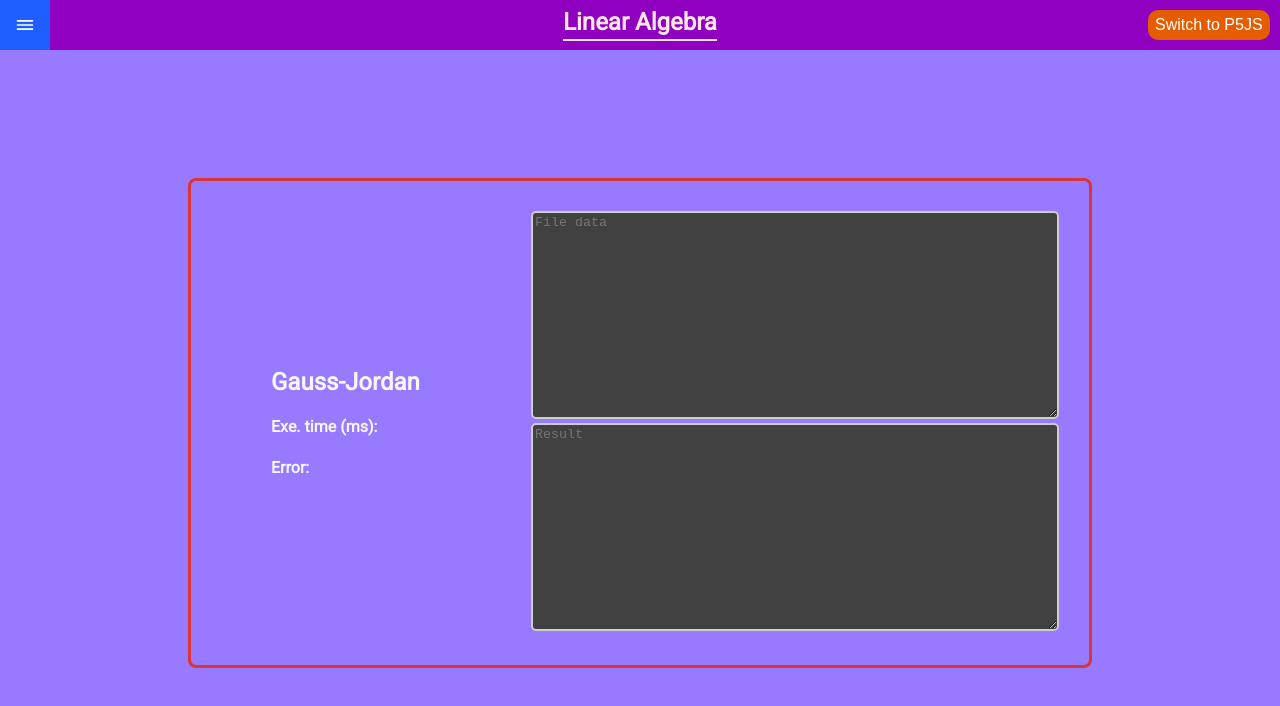
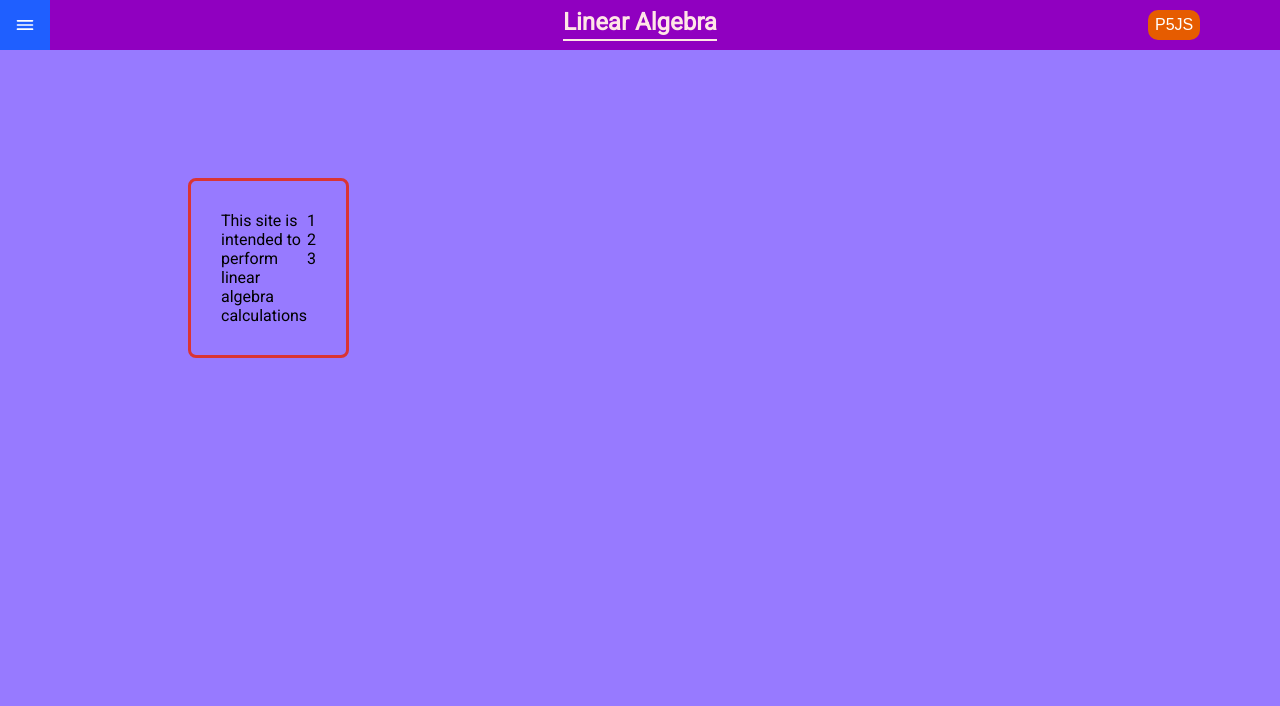
Before and after one commit to dayonoliveira/Algebra-and-Geometry, a plain HTML site: page Algebra-and-Geometry/index.html in a window 1280 px wide. Drawn offline with nearby package versions, Linux system fonts and the light colour scheme.

Commit message:
Some of the content on the homepage was created. Old content will be used at another time.

```diff
--- a/Algebra-and-Geometry/index.html
+++ b/Algebra-and-Geometry/index.html
@@ -50,7 +50,7 @@
         </div>
         <div id="buttons">
             <div id="switchPage">
-                <input type="button" value="Switch to P5JS" id="switchPageButton" onclick="goToP5JS()">
+                <input type="button" value="P5JS" id="switchPageButton" onclick="goToP5JS()">
             </div>
             <!-- <div id="chooseFile">
                 <label for="userFiles">Open file</label>
@@ -59,7 +59,29 @@
         </div>
     </header>
     <main>
-        <div id="infos">
+        <div id="subtitle">
+            <div>
+                This site is intended to perform linear algebra calculations
+            </div>
+        </div>
+        <div id="stepsArea">
+            <div class="steps" id="step1">
+                <div class="circles">
+                    1
+                </div>
+            </div>
+            <div class="steps" id="step2">
+                <div class="circles">
+                    2
+                </div>
+            </div>
+            <div class="steps" id="step3">
+                <div class="circles">
+                    3
+                </div>
+            </div>
+        </div>
+        <!-- <div id="infos">
             <div>
                 <h2 id="operation">Gauss-Jordan</h2>
                 <h4 id="exeTime">Exe. time (ms):</h4>
@@ -73,7 +95,7 @@
             <div>
                 <textarea disabled class="textarea" id="textarea2" cols="30" rows="20" placeholder="Result"></textarea>
             </div>
-        </div>
+        </div> -->
     </main>
 
     <script>
```
